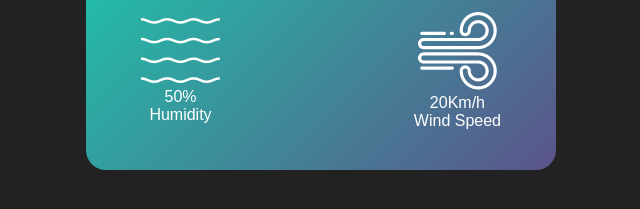
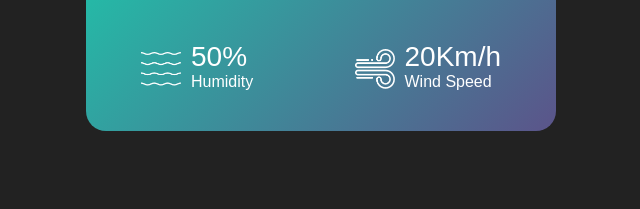
Before and after one commit to suryanshrai1/Weather-Web-App, a plain HTML site: page index.html in a window 1280 px wide. Shown: the part 517-726 px from the top of the page, without its empty margins (319-959 px from the left). Drawn offline with Linux system fonts and the light colour scheme.

Commit message:
UI improvements

```diff
--- a/styles.css
+++ b/styles.css
@@ -53,7 +53,6 @@ body{
 .weather-icon{
     width: 170px;
     margin-top: 30px;
-
 }
 .weather h1{
     font-size:  80px;
@@ -70,5 +69,21 @@ body{
     align-items: center;
     justify-content: space-between;
     padding: 0 20px;
-    margin-top: 15px;
+    margin-top: 50px;
 }
+.col{
+    display: flex;
+    align-items: center;
+    text-align: left;
+
+}
+.col img{
+    width: 40px;
+    margin-right: 10px;
+
+}
+.humidity, .wind{
+    font-size: 28px;
+    margin-top: -6px;
+
+}
```
Also changed, not shown: index.html (+0 -1 lines).
